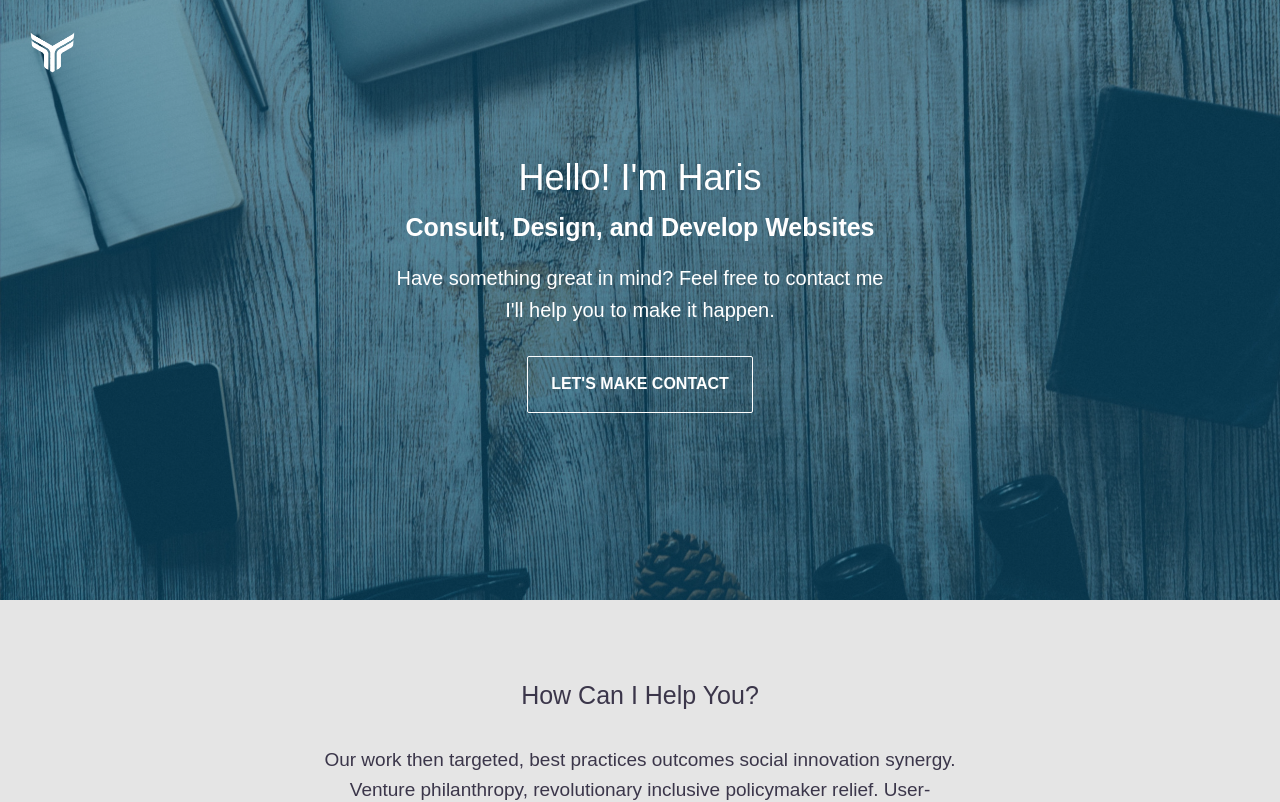
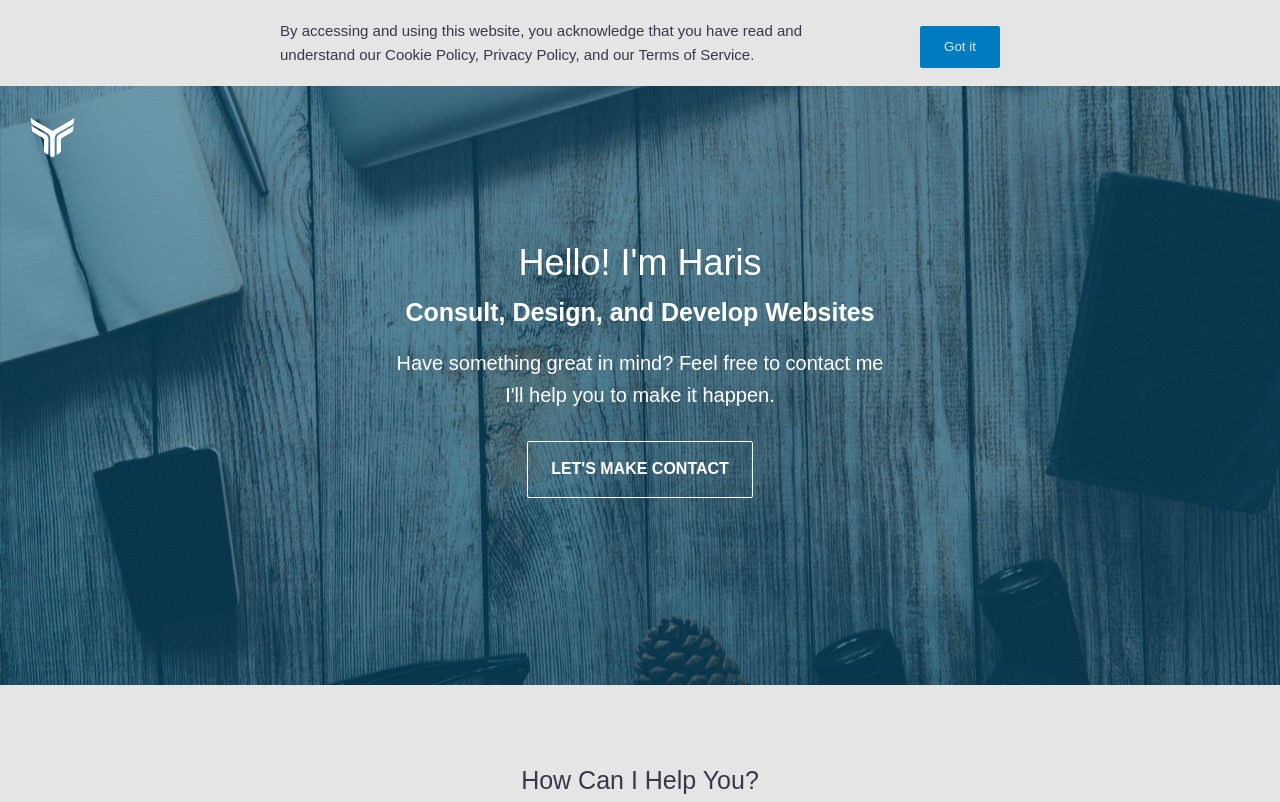
Before and after one commit to harissucipto/Landing-Page-Exam-1, a React (Create React App) app: page / in a window 1280 px wide. Shown: the top 802 px of the page. Built offline with nearby package versions, Linux system fonts and the light colour scheme.

Commit message:
styling notifications

```diff
--- a/src/components/NotificationPanel.js
+++ b/src/components/NotificationPanel.js
@@ -1,15 +1,16 @@
 import React from "react";
+import "./notificationPanel.css";
 
 const NotificationPanel = () => {
   return (
-    <div>
-      <div>
-        <p>
+    <div className="notificationPanel">
+      <div className="notification">
+        <p className="notification-text">
           By accessing and using this website, you acknowledge that you have
           read and understand our Cookie Policy, Privacy Policy, and our Terms
           of Service.
         </p>
-        <button>Got it</button>
+        <button className="notifcation-button">Got it</button>
       </div>
     </div>
   );
--- /dev/null
+++ b/src/components/notificationPanel.css
@@ -0,0 +1,60 @@
+.notificationPanel {
+  background-color: var(--color-grey-light);
+  color: var(--color-grey-dark);
+  font-size: 1.5rem;
+  position: fixed;
+  width: inherit;
+  max-width: inherit;
+  z-index: 3;
+  top: 0;
+  padding: 1.85rem;
+}
+
+.notification {
+  max-width: 72rem;
+  margin: 0 auto;
+  display: flex;
+  flex-wrap: wrap;
+}
+
+.notifcation-button {
+  display: block;
+  width: 8rem;
+  height: 4.2rem;
+  cursor: pointer;
+  border: 0;
+  outline: none;
+  color: var(--color-grey-light);
+  border-radius: 2px;
+  background-color: var(--color-primary);
+  margin-top: 0.7rem;
+}
+
+.notification-text {
+  max-width: 64rem;
+  padding-right: 3.9rem;
+}
+
+@media only screen and (max-width: 360px) {
+  .notification-text {
+    font-size: 1.05rem;
+  }
+
+  .notifcation-button {
+    height: 3rem;
+    margin-top: 1rem;
+    width: 5.4rem;
+  }
+}
+
+/*
+
+@media only screen and (min-width: 480px) {
+  .notificationPanel {
+  }
+
+  .notifcation-button {
+    width: 8rem;
+    height: 4.2rem;
+  }
+} */
--- a/src/pages/HomePage.css
+++ b/src/pages/HomePage.css
@@ -2,6 +2,7 @@
   max-width: 1366px;
   margin: 0 auto;
   position: relative;
+  width: 100%;
 }
 
 .background-header {
--- a/src/pages/HomePage.js
+++ b/src/pages/HomePage.js
@@ -1,15 +1,21 @@
 import React from "react";
+
+import "./HomePage.css";
 import Header from "../components/Header";
 import HeroShot from "../components/HeroShot";
 import HighlightsPanel from "../components/HighlightsPanel";
 import Footer from "../components/Footer";
-import "./HomePage.css";
 import NewsletterPanel from "../components/NewsletterPanel";
+import NotificationPanel from "../components/NotificationPanel";
 
 export const HomePage = () => {
   return (
     <div className="wrapper">
-      <div className="background-header">
+      <NotificationPanel />
+      <div
+        className="background-header"
+        style={{ marginTop: "8.5rem", position: "relative" }}
+      >
         <Header />
         <HeroShot />
       </div>
```
